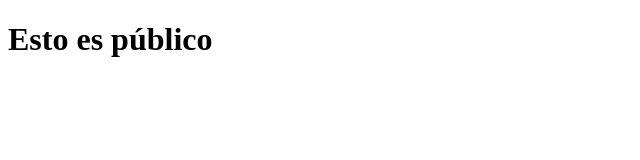
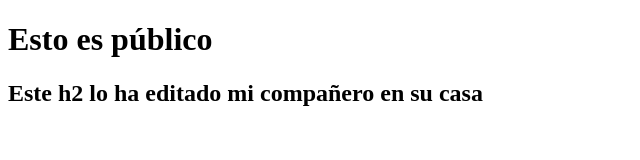
Before and after one commit to Loli-28/mi-proyecto-web, a plain HTML site: page publico/index.html in a window 1280 px wide. Shown: the whole page, without its empty margins (0-640 px from the left). Drawn offline with Linux system fonts and the light colour scheme.

Commit message:
Mi compañero editó index público

```diff
--- a/publico/index.html
+++ b/publico/index.html
@@ -7,5 +7,6 @@
 </head>
 <body>
     <h1>Esto es público</h1>
+    <h2>Este h2 lo ha editado mi compañero en su casa</h2>
 </body>
 </html>
```
